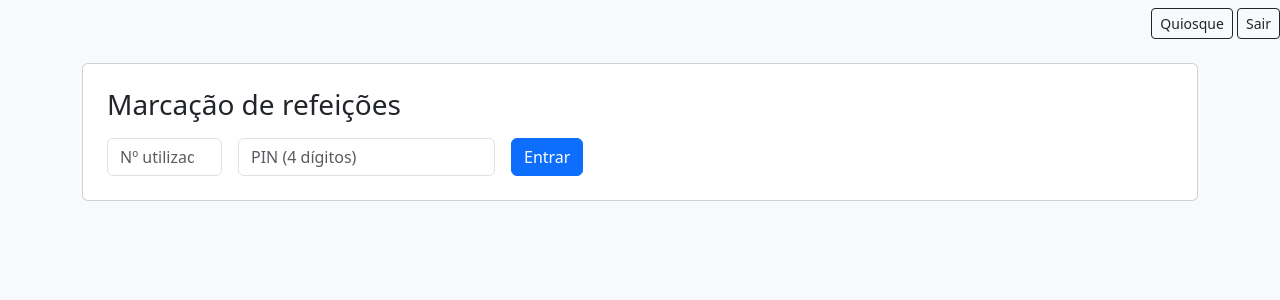
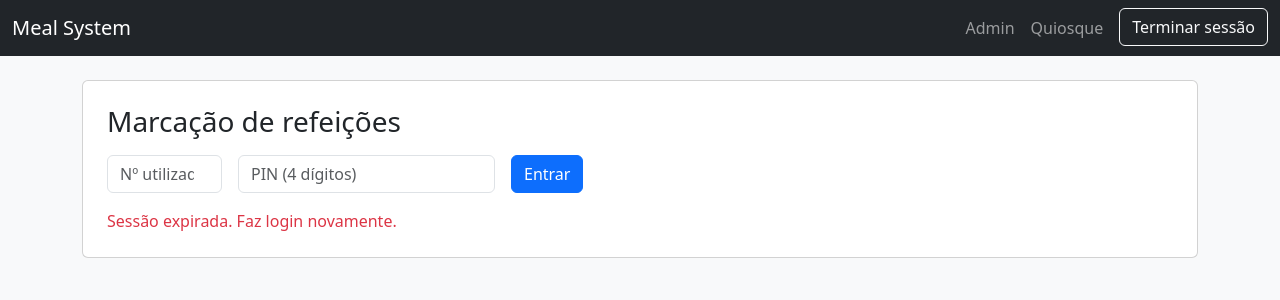
Before and after one commit to danimeida/meal_system_app, a Flask app: page /mark in a window 1280 px wide. Shown: the top 300 px of the page. Run offline with Flask 3, Linux system fonts and the light colour scheme; the visitor is signed in with stand-in values (Sample User, id 1).

Commit message:
meter pin sem link, com sessao

```diff
--- a/routes.py
+++ b/routes.py
@@ -1,79 +1,132 @@
-from datetime import datetime, timedelta
+from datetime import datetime, timedelta, timezone
 from zoneinfo import ZoneInfo
-from flask import Blueprint, render_template, request, redirect, url_for, flash
+from flask import Blueprint, render_template, request, redirect, url_for, flash, session
 from flask_login import login_required
+from werkzeug.security import check_password_hash
 from models import db, User, Meal, Reservation, Attendance
-from sqlalchemy import func
-from werkzeug.security import generate_password_hash, check_password_hash
 
+# Timezone da app
+APP_TZ = ZoneInfo("Europe/Bucharest")
+
+# dias da semana em PT
+WEEKDAYS_PT = ['segunda', 'terça', 'quarta', 'quinta', 'sexta', 'sábado', 'domingo']
+
+# janela de validação do quiosque
+WINDOW_BEFORE = timedelta(minutes=60)
+WINDOW_AFTER  = timedelta(minutes=90)
+
+# sessão de marcação: tempo máximo de inatividade
+MARK_SESSION_TTL = timedelta(minutes=60)
+
+
+def in_window(meal_time, now=None):
+    if now is None:
+        now = datetime.now(timezone.utc)
+    start = datetime.combine(now.date(), meal_time, tzinfo=timezone.utc) - WINDOW_BEFORE
+    end   = datetime.combine(now.date(), meal_time, tzinfo=timezone.utc) + WINDOW_AFTER
+    return start <= now <= end
+
+
+def is_locked(day, meal_time, now=None, hours=48):
+    if now is None:
+        now = datetime.now(APP_TZ)
+    meal_dt = datetime.combine(day, meal_time, tzinfo=APP_TZ)
+    return (meal_dt - now) < timedelta(hours=hours)
+
+
+def _mark_session_user_id():
+    """Devolve o user_id autenticado para marcação, ou None se expirou/inválido."""
+    uid = session.get('mark_user_id')
+    exp_ts = session.get('mark_expires_ts')
+    if not uid or not exp_ts:
+        return None
+    # expiração
+    now_ts = datetime.now(APP_TZ).timestamp()
+    if now_ts > float(exp_ts):
+        # expirada
+        session.pop('mark_user_id', None)
+        session.pop('mark_expires_ts', None)
+        return None
+    return int(uid)
+
+
+def _refresh_mark_session():
+    """Renova o TTL enquanto o utilizador navega na área de marcação."""
+    session['mark_expires_ts'] = (datetime.now(APP_TZ) + MARK_SESSION_TTL).timestamp()
 
 
 bp = Blueprint('routes', __name__)
 
-# Timezone da aplicação (Bucareste)
-APP_TZ = ZoneInfo("Europe/Bucharest")
-
-# Dias da semana em PT (0=segunda ... 6=domingo)
-WEEKDAYS_PT = ['segunda', 'terça', 'quarta', 'quinta', 'sexta', 'sábado', 'domingo']
-
-# Janela de validação do quiosque
-WINDOW_BEFORE = timedelta(minutes=45)
-WINDOW_AFTER  = timedelta(minutes=105)
-
-def in_window(meal_time, now=None):
-    """True se o momento atual estiver dentro da janela de validação da refeição de HOJE."""
-    if now is None:
-        now = datetime.now(APP_TZ)
-    start = datetime.combine(now.date(), meal_time, tzinfo=APP_TZ) - WINDOW_BEFORE
-    end   = datetime.combine(now.date(), meal_time, tzinfo=APP_TZ) + WINDOW_AFTER
-    return start <= now <= end
-
-def is_locked(day, meal_time, now=None, hours=48):
-    """True se (day + meal_time) estiver a menos de `hours` horas (bloqueado)."""
-    if now is None:
-        now = datetime.now(APP_TZ)
-    meal_dt = datetime.combine(day, meal_time, tzinfo=APP_TZ)
-    return (meal_dt - now) < timedelta(hours=hours)
-    # Se preferires bloquear também exatamente às 48:00:00, troca por: <=
 
 @bp.route('/')
 def index():
+    # Página de entrada com form para user_id + pin
     return render_template('index.html')
 
 
-@bp.route('/mark', methods=['GET', 'POST'])
-def mark():
-    # obter user_id como já tens...
-    user_id = request.args.get('user_id') if request.method == 'GET' else request.form.get('user_id')
-    pin = request.args.get('pin') if request.method == 'GET' else request.form.get('pin')
-    if not user_id:
-        return render_template('index.html', error=None)
+# ---- LOGIN/LOGOUT DA MARCAÇÃO (usa sessão) ----
+
+@bp.route('/mark/login', methods=['POST'])
+def mark_login():
+    """Valida PIN e cria sessão de marcação sem expor o PIN no URL."""
+    # Lido sempre do POST do index.html
+    user_id_raw = request.form.get('user_id')
+    pin = request.form.get('pin', '').strip()
+
     try:
-        user_id = int(user_id)
-    except ValueError:
+        user_id = int(user_id_raw)
+    except (TypeError, ValueError):
         return render_template('index.html', error='Número inválido')
 
     user = User.query.get(user_id)
     if not user:
         return render_template('index.html', error='Utilizador não existe')
 
-    # ✅ validar PIN antes de mostrar/alterar marcações
-    if not pin or not user.pin_hash or not check_password_hash(user.pin_hash, str(pin)):
-        return render_template('index.html', error='PIN inválido ou em falta')
+    if not pin or not user.pin_hash or not check_password_hash(user.pin_hash, pin):
+        return render_template('index.html', error='PIN inválido')
+
+    # OK → cria sessão
+    session['mark_user_id'] = user_id
+    _refresh_mark_session()
+
+    # vai para a área de marcação sem PIN no URL
+    return redirect(url_for('routes.mark'))
 
 
+@bp.route('/mark/logout')
+def mark_logout():
+    session.pop('mark_user_id', None)
+    session.pop('mark_expires_ts', None)
+    flash('Terminaste a sessão de marcação.', 'info')
+    return redirect(url_for('routes.index'))
+
+
+# ---- MARCAÇÃO (listagem/edição) ----
+
+@bp.route('/mark', methods=['GET', 'POST'])
+def mark():
+    # Autenticação por sessão
+    user_id = _mark_session_user_id()
+    if not user_id:
+        return render_template('index.html', error='Sessão expirada. Faz login novamente.')
+
+    user = User.query.get(user_id)
+    if not user:
+        # user foi removido mean time
+        session.pop('mark_user_id', None)
+        session.pop('mark_expires_ts', None)
+        return render_template('index.html', error='Utilizador não existe')
+
     meals = Meal.query.order_by(Meal.id).all()
-
-    # Agora/today em APP_TZ
     now = datetime.now(APP_TZ)
     today = now.date()
-    days = [today + timedelta(days=i) for i in range(0, 14)]
+    days = [(today + timedelta(days=i)) for i in range(0, 14)]
 
-    # OPT-OUT: linha existente = CANCELADO
+    # OPT-OUT: linha existente = cancelado
     existing = Reservation.query.filter_by(user_id=user_id).all()
     canceled_set = {(r.date, r.meal_id) for r in existing}
 
-    # Bloqueios <48h
+    # (dia, meal_id) bloqueados pelas 48h
     locked_set = {
         (d, meal.id)
         for d in days
@@ -82,28 +135,26 @@ def mark():
     }
 
     if request.method == 'POST':
-        # No formulário: checkbox marcada = "vou comer" (por defeito vêm marcadas)
-        selected = set(request.form.getlist('reservation'))  # valores: "YYYY-MM-DD_mealId"
+        # Form da própria página mark.html
+        selected = set(request.form.getlist('reservation'))  # "YYYY-MM-DD_mealId"
 
         for d in days:
             for meal in meals:
                 key = f"{d}_{meal.id}"
+                if (d, meal.id) in locked_set:
+                    continue  # não mexe < 48h
 
-                # Dentro de 48h não mexe
-                if (d, meal.id) in locked_set:
-                    continue
-
-                wants_attend = key in selected                # checkbox está marcada
-                is_canceled = (d, meal.id) in canceled_set    # já existe cancelamento
+                wants_attend = key in selected
+                is_canceled = (d, meal.id) in canceled_set
 
                 if wants_attend and is_canceled:
-                    # remover cancelamento → volta a estar marcado por defeito
+                    # remover cancelamento
                     res = Reservation.query.filter_by(user_id=user_id, meal_id=meal.id, date=d).first()
                     if res:
                         db.session.delete(res)
 
                 elif (not wants_attend) and (not is_canceled):
-                    # criar cancelamento (utilizador desmarcou)
+                    # criar cancelamento
                     db.session.add(Reservation(user_id=user_id, meal_id=meal.id, date=d))
 
         try:
@@ -113,107 +164,97 @@ def mark():
             db.session.rollback()
             flash('Ocorreu um erro ao gravar. Tenta novamente.', 'danger')
 
-        return redirect(url_for('routes.mark', user_id=user_id))
+        # renova TTL e volta à página
+        _refresh_mark_session()
+        return redirect(url_for('routes.mark'))
 
+    # GET → mostra tabela
+    _refresh_mark_session()
     return render_template(
         'mark.html',
         user_id=user_id,
         meals=meals,
         days=days,
-        canceled_set=canceled_set,   # usado para saber o que está desmarcado (cancelado)
-        locked_set=locked_set,       # pares (dia, meal_id) bloqueados por <48h
-        weekdays=WEEKDAYS_PT         # nomes dos dias em PT
+        canceled_set=canceled_set,
+        locked_set=locked_set,
+        weekdays=WEEKDAYS_PT
     )
 
-@bp.route('/check', methods=['GET', 'POST'])
-def check():
-    result = None
-    selected_meal = None
-    if request.method == 'POST':
-        try:
-            user_id = int(request.form['user_id'])
-            meal_id = int(request.form['meal_id'])
-        except (KeyError, ValueError):
-            user_id = None
-            meal_id = None
 
-        today = datetime.now(APP_TZ).date()
-        if user_id and meal_id:
-            # OPT-OUT: se existir linha = cancelou → vermelho; se não existir = marcado → verde
-            res = Reservation.query.filter_by(user_id=user_id, meal_id=meal_id, date=today).first()
-            result = 'green' if not res else 'red'
-            selected_meal = meal_id
-
-    meals = Meal.query.order_by(Meal.id).all()
-    return render_template('check.html', meals=meals, result=result, selected_meal=selected_meal)
+# ---- QUIOSQUE ----
 
 @bp.route('/kiosk', methods=['GET', 'POST'])
-@login_required
+@login_required  # só admins autenticados
 def kiosk():
     meals = Meal.query.order_by(Meal.id).all()
-    now = datetime.now(APP_TZ)
-    today = now.date()
-
-    # escolhe a refeição cuja janela está ativa
-    active_meal = next((m for m in meals if in_window(m.scheduled_time, now=now)), None)
-
     result = None
     msg = None
 
+    # Determina refeição “corrente” para mostrar ao operador
+    now_utc = datetime.now(timezone.utc)
+    today = now_utc.date()
+
+    current_meal = None
+    for m in meals:
+        if in_window(m.scheduled_time, now=now_utc):
+            current_meal = m
+            break
+
     if request.method == 'POST':
-        # só pedimos o nº de utilizador; a refeição é a ativa
         try:
             user_id = int(request.form['user_id'])
         except (KeyError, ValueError):
             user_id = None
 
-        if not user_id:
-            result, msg = 'red', 'Número de utilizador inválido.'
-        elif not active_meal:
-            result, msg = 'red', 'Não há refeição em validação neste momento.'
+        # Se houver um <select> para forçar a refeição, respeita-o; senão usa a current_meal
+        try:
+            posted_meal_id = int(request.form.get('meal_id') or 0)
+        except ValueError:
+            posted_meal_id = 0
+
+        meal = Meal.query.get(posted_meal_id) if posted_meal_id else current_meal
+
+        if not user_id or not meal:
+            result, msg = 'red', 'Dados inválidos.'
         else:
-            # validação para a refeição ativa de HOJE
-            meal_id = active_meal.id
-            day = today
-
-            # modelo opt-out: se existir linha em reservations = cancelado
             canceled = Reservation.query.filter_by(
-                user_id=user_id, meal_id=meal_id, date=day
+                user_id=user_id, meal_id=meal.id, date=today
             ).first() is not None
-
             if canceled:
-                result, msg = 'red', 'Reserva cancelada para esta refeição.'
+                result, msg = 'red', 'Reserva cancelada.'
+            elif not in_window(meal.scheduled_time, now=now_utc):
+                result, msg = 'red', 'Fora da janela de validação.'
             else:
-                # registo idempotente da presença
                 existing = Attendance.query.filter_by(
-                    user_id=user_id, meal_id=meal_id, date=day
+                    user_id=user_id, meal_id=meal.id, date=today
                 ).first()
                 if not existing:
                     try:
-                        db.session.add(Attendance(user_id=user_id, meal_id=meal_id, date=day))
+                        db.session.add(Attendance(user_id=user_id, meal_id=meal.id, date=today))
                         db.session.commit()
                     except Exception:
                         db.session.rollback()
                         result, msg = 'red', 'Erro ao registar presença.'
-                        return render_template('kiosk.html',
-                                               active_meal=active_meal, day=today,
-                                               result=result, msg=msg)
+                        return render_template('kiosk.html', meals=meals, result=result, msg=msg,
+                                               current_meal=current_meal, today=today)
                 result, msg = 'green', 'Presença registada.'
 
-    return render_template('kiosk.html',
-                           active_meal=active_meal, day=today,
-                           result=result, msg=msg)
+    return render_template('kiosk.html', meals=meals, result=result, msg=msg,
+                           current_meal=current_meal, today=today)
 
+
+# ---- DASHBOARD ADMIN ----
 
 @bp.route('/admin')
 @login_required
 def admin_dashboard():
     date_str = request.args.get('date')
     try:
-        day = datetime.strptime(date_str, '%Y-%m-%d').date() if date_str else datetime.now(APP_TZ).date()
+        day = datetime.strptime(date_str, '%Y-%m-%d').date() if date_str else datetime.now().date()
     except ValueError:
-        day = datetime.now(APP_TZ).date()
+        day = datetime.now().date()
 
+    from sqlalchemy import func
     total_users = db.session.query(func.count(User.id)).scalar() or 0
 
     canceled = dict(
@@ -242,7 +283,6 @@ def admin_dashboard():
             "faltas_pct": faltas_pct
         })
 
-    # lista de cancelamentos (útil para consulta)
     reservations = (
         db.session.query(Reservation, Meal)
         .join(Meal, Reservation.meal_id == Meal.id)
@@ -253,22 +293,22 @@ def admin_dashboard():
 
     return render_template('admin_dashboard.html', day=day, cards=cards, reservations=reservations)
 
+
 @bp.route('/admin/absences')
 @login_required
 def admin_absences():
     date_str = request.args.get('date')
     meal_id = request.args.get('meal_id', type=int)
     try:
-        day = datetime.strptime(date_str, '%Y-%m-%d').date() if date_str else datetime.now(APP_TZ).date()
+        day = datetime.strptime(date_str, '%Y-%m-%d').date() if date_str else datetime.now().date()
     except ValueError:
-        day = datetime.now(APP_TZ).date()
+        day = datetime.now().date()
 
     meal = Meal.query.get(meal_id)
     if not meal:
         flash('Refeição inválida', 'danger')
         return redirect(url_for('routes.admin_dashboard', date=day.strftime('%Y-%m-%d')))
 
-    # Esperados = todos - cancelados
     canceled_users = {
         r.user_id for r in Reservation.query.with_entities(Reservation.user_id)
         .filter_by(date=day, meal_id=meal_id).all()
@@ -276,7 +316,6 @@ def admin_absences():
     all_users = {u.id for u in User.query.with_entities(User.id).all()}
     expected_users = all_users - canceled_users
 
-    # Presentes
     present_users = {
         a.user_id for a in Attendance.query.with_entities(Attendance.user_id)
         .filter_by(date=day, meal_id=meal_id).all()
--- a/templates/base.html
+++ b/templates/base.html
@@ -15,22 +15,37 @@
   </style>
 </head>
 <body class="bg-light">
-<nav class="navbar navbar-expand-lg bg-body-tertiary mb-3">
-<div class="ms-auto">
-{% if current_user.is_authenticated %}
-{% if current_user.is_authenticated %}
-  {% if request.endpoint and request.endpoint.startswith('routes.kiosk') %}
-    <a class="btn btn-outline-dark btn-sm" href="{{ url_for('routes.admin_dashboard') }}">Menu Admin</a>
-  {% else %}
-    <a class="btn btn-outline-dark btn-sm" href="{{ url_for('routes.kiosk') }}">Quiosque</a>
-  {% endif %}
-{% endif %}
-  <a class="btn btn-outline-dark btn-sm" href="{{ url_for('auth.logout') }}">Sair</a>
-{% else %}
-  <a class="btn btn-outline-dark btn-sm" href="{{ url_for('auth.admin_login') }}">Admin</a>
-{% endif %}
-</div>
+<nav class="navbar navbar-expand-lg navbar-dark bg-dark mb-4">
+  <div class="container-fluid">
+    <a class="navbar-brand" href="{{ url_for('routes.index') }}">Meal System</a>
+
+    <ul class="navbar-nav ms-auto">
+      <!-- link para Admin -->
+      {% if current_user.is_authenticated %}
+        <li class="nav-item">
+          <a class="nav-link" href="{{ url_for('routes.admin_dashboard') }}">Admin</a>
+        </li>
+      {% endif %}
+
+      <!-- link para Quiosque -->
+      {% if current_user.is_authenticated %}
+        <li class="nav-item">
+          <a class="nav-link" href="{{ url_for('routes.kiosk') }}">Quiosque</a>
+        </li>
+      {% endif %}
+
+      <!-- botão logout da MARCAÇÃO (sessão de marcação, não admin) -->
+      {% if request.endpoint and request.endpoint.startswith('routes.mark') %}
+        <li class="nav-item">
+          <a class="btn btn-outline-light ms-2" href="{{ url_for('routes.mark_logout') }}">
+            Terminar sessão
+          </a>
+        </li>
+      {% endif %}
+    </ul>
+  </div>
 </nav>
+
 
 
 <main class="container mb-5">
--- a/templates/index.html
+++ b/templates/index.html
@@ -2,7 +2,7 @@
 {% block content %}
 <div class="card p-4">
   <h3 class="mb-3">Marcação de refeições</h3>
-  <form action="{{ url_for('routes.mark') }}" method="get" class="row g-3">
+  <form action="{{ url_for('routes.mark_login') }}" method="post" class="row g-3">
   <div class="col-auto">
     <input class="form-control" type="number" min="1" max="201" name="user_id" placeholder="Nº utilizador" required>
   </div>
--- a/templates/mark.html
+++ b/templates/mark.html
@@ -4,7 +4,6 @@
 <p class="text-muted">Refeições marcadas por defeito. Retira a marca para desmarcar. Refeições a &lt;48h estão bloqueadas.</p>
 
 <form method="post" action="{{ url_for('routes.mark') }}">
-  <input type="hidden" name="user_id" value="{{ user_id }}">
 
   <div class="table-responsive">
     <table class="table table-sm align-middle bg-white shadow-sm">
```
